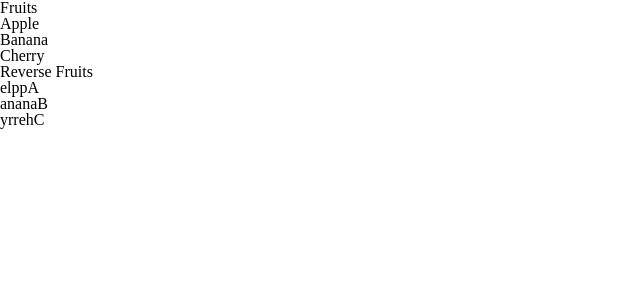
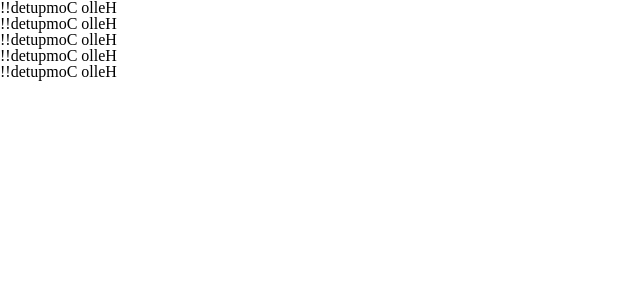
Before and after one commit to haxxler/vue3lately, a Vue app: page / in a window 1280 px wide. Shown: the top 300 px of the page, without its empty margins (0-640 px from the left). Built offline with nearby package versions, Linux system fonts and the light colour scheme.

Commit message:
computed and computed cashing test is completed!

```diff
--- a/src/App.vue
+++ b/src/App.vue
@@ -1,45 +1,29 @@
 <template>
-  <section v-if="hasFruit">
-    <h1>Fruits</h1>
-    <ul>
-      <li
-        v-for="fruit in fruits"
-        :key="fruit">
-        {{ fruit }}
-      </li>
-    </ul>
-  </section>
-  <section>
-    <h1>Reverse Fruits</h1>
-    <ul>
-      <li
-        v-for="fruit in reverseFruits"
-        :key="fruit">
-        {{ fruit }}
-      </li>
-    </ul>
-  </section>
+  <h1> {{ reversedMessage }}</h1>
+  <h1> {{ reversedMessage }}</h1>
+  <h1> {{ reversedMessage }}</h1>
+  <h1> {{ reversedMessage }}</h1>
+  <h1> {{ reversedMessage }}</h1>
 </template>
 
 <script>
+
 export default {
   data() {
     return {
-      fruits: [
-       'Apple', 'Banana', 'Cherry'
-      ]
+      msg: 'Hello Computed!!'
     }
   },
-  computed: {
-    hasFruit() {
-      return this.fruits.length > 0
-    },
+  computed: {  // computed는 계산된 결과, 데이터
+    reversedMessage() {
+      return this.msg.split('').reverse().join('')
+    }
+  },
+  // methods: {
+  //   reverseMessage() {
+  //     return this.msg.split('').reverse().join('')
+  //   }
+  // }
+}
 
-    reverseFruits() {
-      return this.fruits.map(fruit => {
-        return fruit.split('').reverse().join('')
-      })
-    }
-  }
-}
 </script>
```
